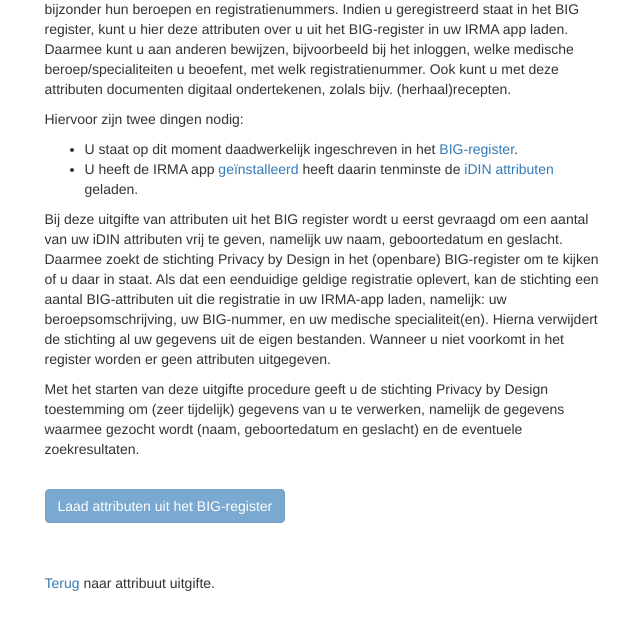
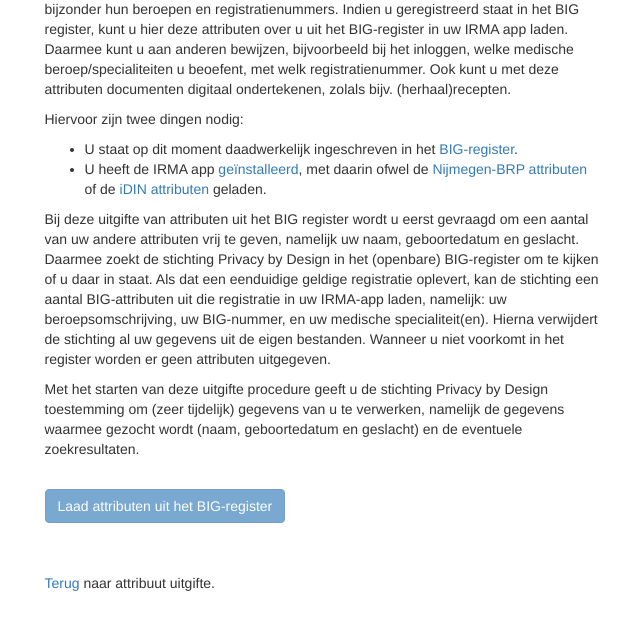
Before and after one commit to credentials/irma_big_server, a plain HTML site: page src/main/webapp/nl/index.html in a window 1280 px wide. Shown: the part 130-760 px from the top of the page, without its empty margins (318-958 px from the left). Drawn offline with nearby package versions, Linux system fonts and the light colour scheme; a script that the page names is missing.

Commit message:
Mention Nijmegen BRP attributes in index.html

```diff
--- a/src/main/webapp/nl/index.html
+++ b/src/main/webapp/nl/index.html
@@ -45,20 +45,17 @@
                   <ul>
                     <li>
                       U staat op dit moment daadwerkelijk ingeschreven
-                      in
-                      het <a href="https://www.bigregister.nl/registratie">BIG-register</a>.</li>
+                      in het <a href="https://www.bigregister.nl/registratie">BIG-register</a>.</li>
                     <li>
-                      U heeft de IRMA
-                      app <a href="https://privacybydesign.foundation/download/">ge&iuml;nstalleerd</a>
-                      heeft daarin tenminste
-                      de <a href="https://privacybydesign.foundation/uitgifte/idin">iDIN
-                      attributen</a> geladen.</li>
+                      U heeft de IRMA app <a href="https://privacybydesign.foundation/download/">ge&iuml;nstalleerd</a>,
+                      met daarin ofwel de <a href="https://services.nijmegen.nl/irma/issue/start">Nijmegen-BRP attributen</a>
+                      of de <a href="https://privacybydesign.foundation/uitgifte/idin">iDIN attributen</a> geladen.</li>
                   </ul>
 
                   <p>
                     Bij deze uitgifte van attributen uit het BIG
                     register wordt u eerst gevraagd om een aantal van
-                    uw iDIN attributen vrij te geven, namelijk uw
+                    uw andere attributen vrij te geven, namelijk uw
                     naam, geboortedatum en geslacht. Daarmee zoekt de
                     stichting Privacy by Design in het (openbare)
                     BIG-register om te kijken of u daar in staat. Als
```
Also changed, not shown: src/main/webapp/en/index.html (+4 -5 lines).
